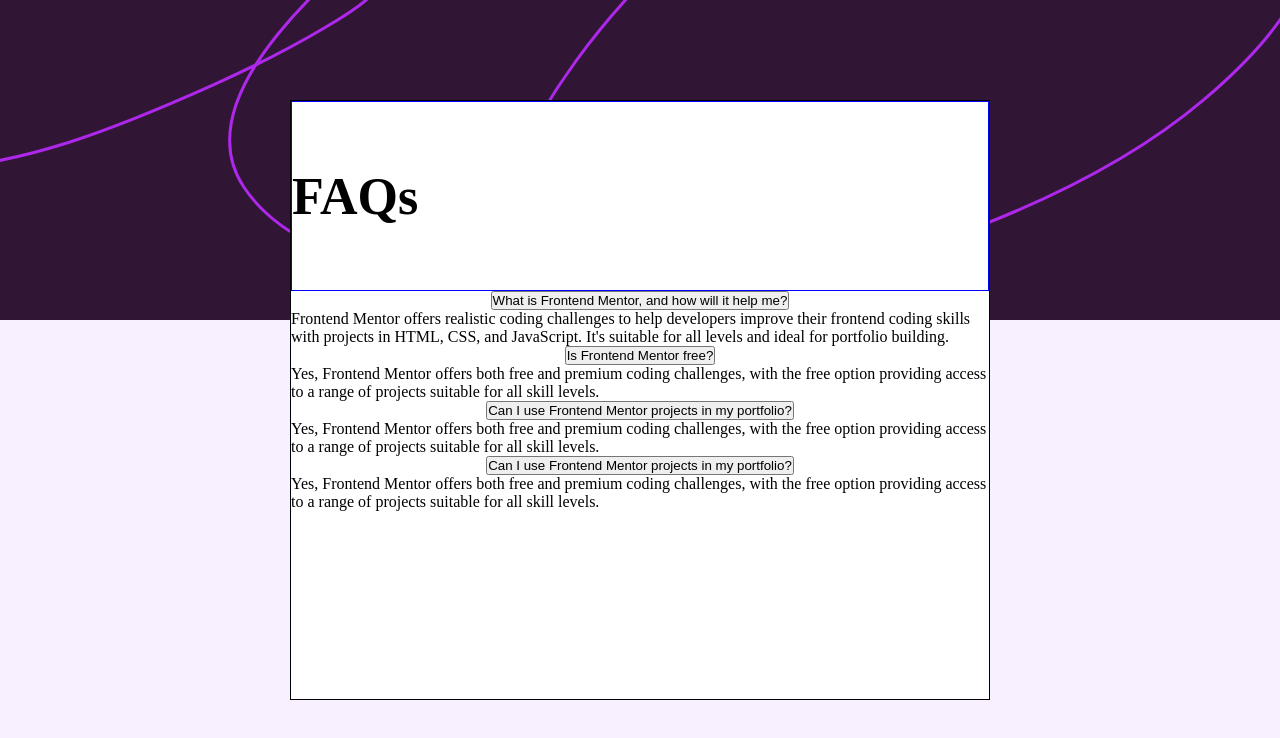
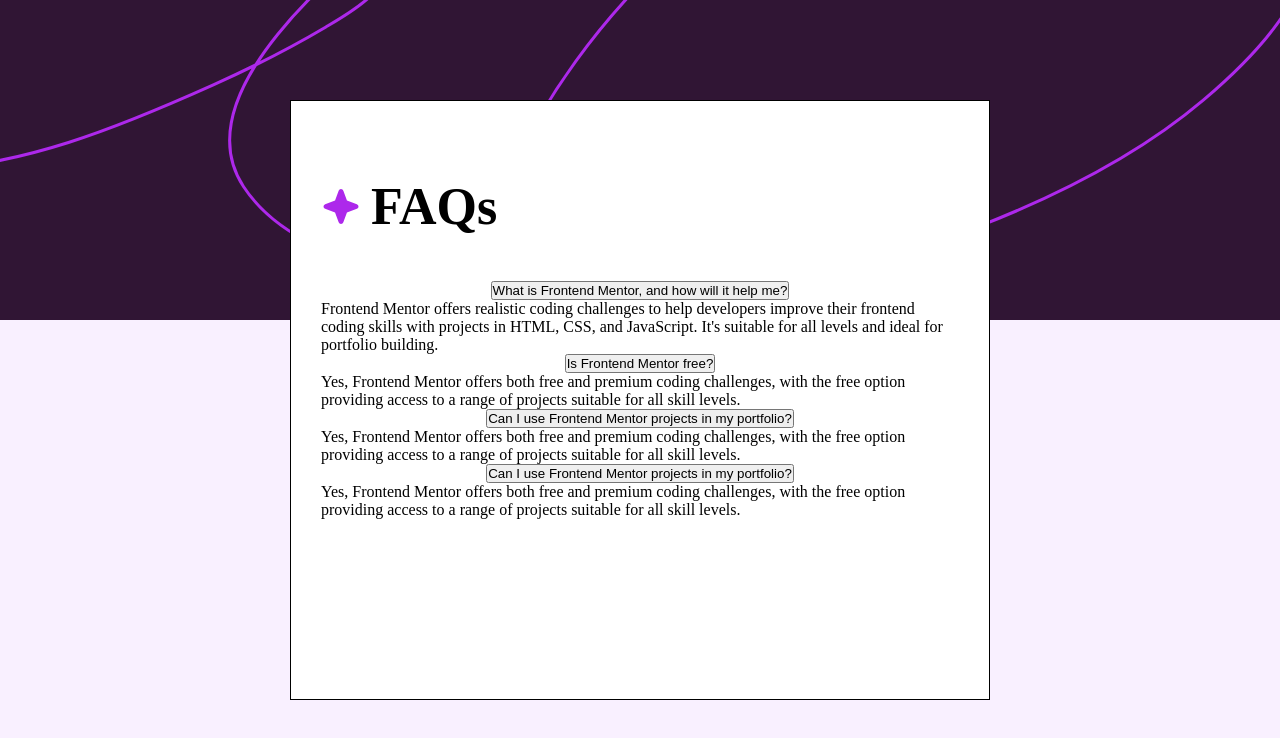
Before and after one commit to mFahadYounas/faq-accordion-main, a website built with Vite: page index.html in a window 1280 px wide. Built offline with nearby package versions, Linux system fonts and the light colour scheme.

Commit message:
Added styles for accordion header

```diff
--- a/index.html
+++ b/index.html
@@ -23,6 +23,7 @@
     </div>
     <section class="accordion">
       <section role="heading" class="accordion-header">
+        <img src="./src/assets/images/icon-star.svg" alt="star-icon" />
         <h1>FAQs</h1>
       </section>
       <section class="question">
--- a/src/scss/styles.scss
+++ b/src/scss/styles.scss
@@ -40,15 +40,17 @@
   justify-content: flex-start;
   align-items: center;
   height: 600px;
+  padding: 30px;
 }
 
 .accordion-header {
   width: 100%;
   display: flex;
+  gap: 10px;
   align-items: center;
   justify-content: left;
   flex: 0.5;
-  border: 1px solid blue;
+  //   border: 1px solid blue;
 }
 
 .accordion-header > h1 {
```
